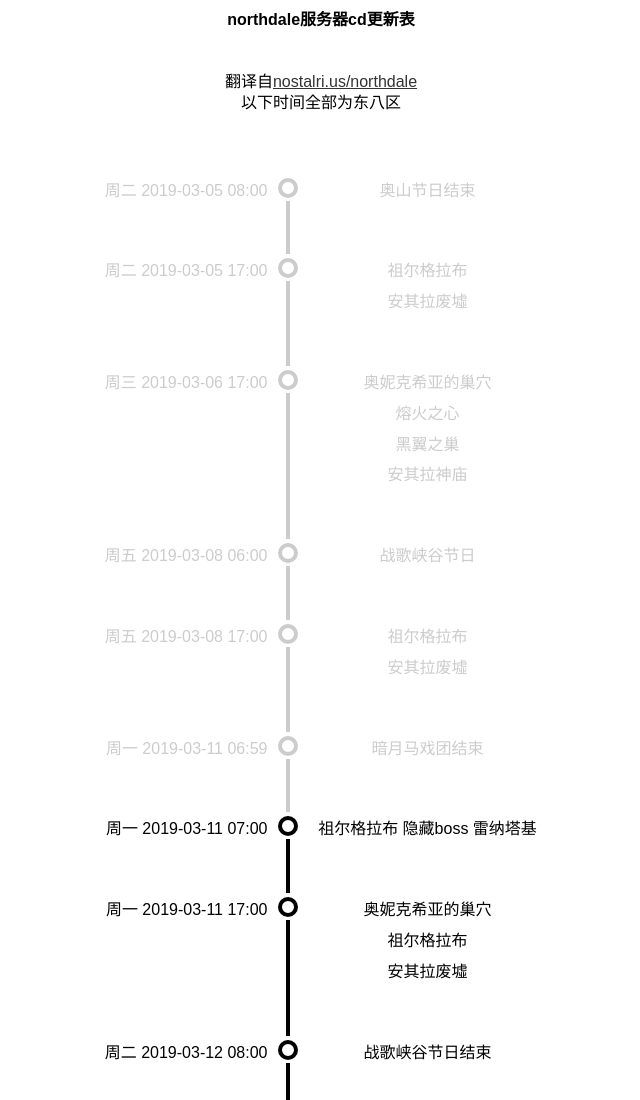
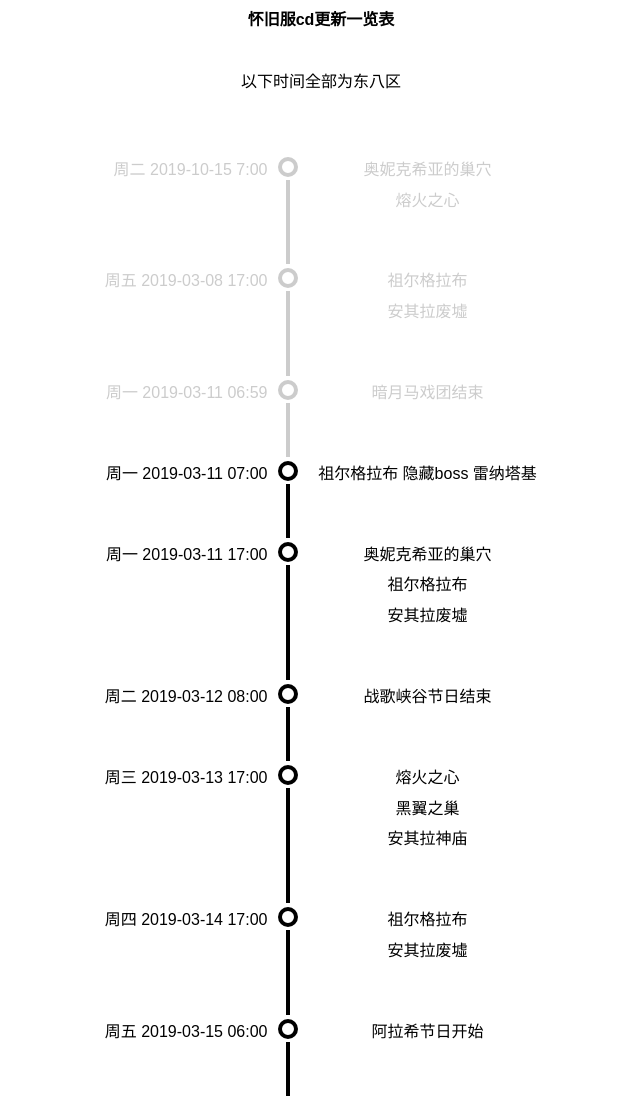
Before and after one commit to cdlist/cdlist.github.io, a plain HTML site: page index.html in a window 1280 px wide. Shown: the top 1100 px of the page, without its empty margins (319-959 px from the left). Drawn offline with Linux system fonts and the light colour scheme; a script that the page names is missing.

Commit message:
Update index.html

```diff
--- a/index.html
+++ b/index.html
@@ -1,7 +1,7 @@
 <!DOCTYPE html>
 <!-- saved from url=(0029)https://nostalri.us/northdale -->
 <html><head><meta http-equiv="Content-Type" content="text/html; charset=UTF-8">
-    <title>n服cd更新一览表</title>
+    <title>怀旧服cd更新一览表</title>
 
 
     <meta name="viewport" content="width=device-width, initial-scale=1">
@@ -24,7 +24,7 @@
   <body>
     <div id="wrapper">
       <div style="text-align: center; margin-top: 10px;">
-        <h1 style="font-weight: bold;">northdale服务器cd更新表</h1>
+        <h1 style="font-weight: bold;">怀旧服cd更新一览表</h1>
 
         <br>
 
@@ -34,7 +34,7 @@
 
 
 
-        <div>翻译自<a href="https://nostalri.us/northdale">nostalri.us/northdale</a><br>以下时间全部为东八区</div>
+        <div>以下时间全部为东八区</div>
 
 
 
@@ -48,44 +48,10 @@
 
 
 
-
-
-
-
-
-
-
             <div class="row old">
               <div class="date">
                 <span class="dayname">周二</span>
-                2019-03-05 08:00              </div>
-
-              <div class="dot"></div>
-
-              <div class="trail"></div>
-
-                              <div class="subject">奥山节日结束</div>
-                          </div>
-
-
-            <div class="row old">
-              <div class="date">
-                <span class="dayname">周二</span>
-                2019-03-05 17:00              </div>
-
-              <div class="dot"></div>
-
-              <div class="trail"></div>
-
-                              <div class="subject">祖尔格拉布</div>
-                              <div class="subject">安其拉废墟</div>
-                          </div>
-
-
-            <div class="row old">
-              <div class="date">
-                <span class="dayname">周三</span>
-                2019-03-06 17:00              </div>
+                2019-10-15 7:00              </div>
 
               <div class="dot"></div>
 
@@ -93,22 +59,10 @@
 
                               <div class="subject">奥妮克希亚的巢穴</div>
                               <div class="subject">熔火之心</div>
-                              <div class="subject">黑翼之巢</div>
-                              <div class="subject">安其拉神庙</div>
+
                           </div>
 
 
-            <div class="row old">
-              <div class="date">
-                <span class="dayname">周五</span>
-                2019-03-08 06:00              </div>
-
-              <div class="dot"></div>
-
-              <div class="trail"></div>
-
-                              <div class="subject">战歌峡谷节日</div>
-                          </div>
 
 
             <div class="row old">
```
